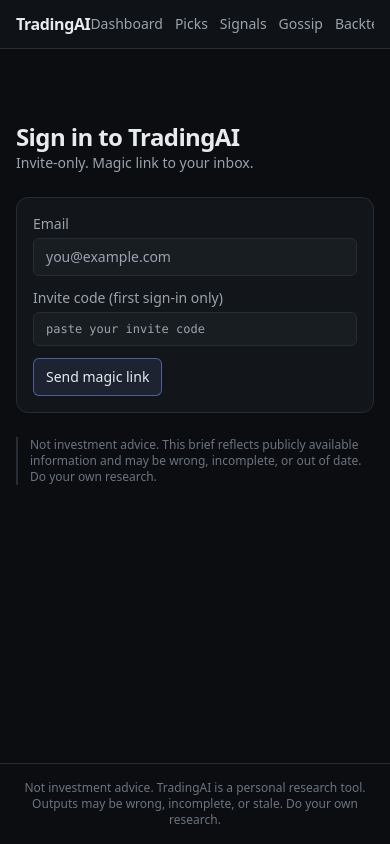
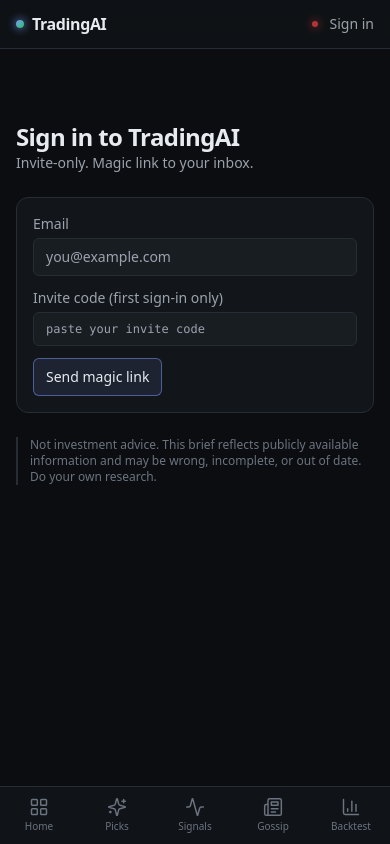
Before and after one commit to maruzin/TradingAI, a Next.js app in the folder apps/web/: page /login in a window 390 px wide. Built offline with nearby package versions, Linux system fonts and the light colour scheme; no server answers.

Commit message:
design: top loader, mobile bottom nav, health indicator, PWA manifest, refined header, Inter+JetBrainsMono fonts, iOS safe-area

```diff
--- a/apps/web/app/layout.tsx
+++ b/apps/web/app/layout.tsx
@@ -1,45 +1,85 @@
 import "./globals.css";
-import type { Metadata } from "next";
+import type { Metadata, Viewport } from "next";
+import { Inter, JetBrains_Mono } from "next/font/google";
 import Link from "next/link";
+import { Suspense } from "react";
 import { Providers } from "./providers";
 import { UserMenu } from "@/components/UserMenu";
+import { MobileNav } from "@/components/MobileNav";
+import { TopLoader } from "@/components/TopLoader";
+import { HealthIndicator } from "@/components/HealthIndicator";
+
+const inter = Inter({
+  subsets: ["latin"],
+  display: "swap",
+  variable: "--font-sans",
+});
+const mono = JetBrains_Mono({
+  subsets: ["latin"],
+  display: "swap",
+  variable: "--font-mono",
+});
 
 export const metadata: Metadata = {
   title: "TradingAI",
   description: "AI broker assistant — research & alerts. Not investment advice.",
+  manifest: "/manifest.json",
+  appleWebApp: {
+    capable: true,
+    statusBarStyle: "black-translucent",
+    title: "TradingAI",
+  },
+};
+
+export const viewport: Viewport = {
+  themeColor: "#0b0d10",
+  width: "device-width",
+  initialScale: 1,
+  viewportFit: "cover",
+  userScalable: true,
 };
 
 export default function RootLayout({ children }: { children: React.ReactNode }) {
   return (
-    <html lang="en" className="dark">
-      <body>
+    <html lang="en" className={`dark ${inter.variable} ${mono.variable}`}>
+      <body className="font-sans">
         <Providers>
-          <div className="min-h-screen flex flex-col">
-            <header className="border-b border-line bg-bg-soft/70 backdrop-blur sticky top-0 z-10">
-              <div className="mx-auto max-w-6xl px-4 py-3 flex items-center justify-between">
-                <Link href="/" className="font-semibold tracking-tight">
+          <Suspense fallback={null}>
+            <TopLoader />
+          </Suspense>
+          <div className="min-h-screen flex flex-col safe-area-y">
+            <header className="border-b border-line bg-bg-soft/80 backdrop-blur sticky top-0 z-30 supports-[backdrop-filter]:bg-bg-soft/60">
+              <div className="mx-auto max-w-6xl px-4 py-3 flex items-center justify-between gap-3">
+                <Link href="/" className="font-semibold tracking-tight flex items-center gap-2 shrink-0">
+                  <span className="size-2 rounded-full bg-gradient-to-br from-accent to-bull shadow-[0_0_10px] shadow-accent" />
                   TradingAI
                 </Link>
-                <nav className="flex items-center gap-3 text-sm text-ink-muted overflow-x-auto whitespace-nowrap">
-                  <Link href="/" className="hover:text-ink">Dashboard</Link>
-                  <Link href="/picks" className="hover:text-ink">Picks</Link>
-                  <Link href="/signals" className="hover:text-ink">Signals</Link>
-                  <Link href="/gossip" className="hover:text-ink">Gossip</Link>
-                  <Link href="/backtest" className="hover:text-ink">Backtest</Link>
-                  <Link href="/alerts" className="hover:text-ink">Alerts</Link>
-                  <Link href="/thesis" className="hover:text-ink">Theses</Link>
+                {/* Desktop nav (≥sm); mobile uses bottom MobileNav instead */}
+                <nav className="hidden sm:flex items-center gap-3 text-sm text-ink-muted overflow-x-auto whitespace-nowrap">
+                  <Link href="/" className="hover:text-ink transition-colors">Dashboard</Link>
+                  <Link href="/picks" className="hover:text-ink transition-colors">Picks</Link>
+                  <Link href="/signals" className="hover:text-ink transition-colors">Signals</Link>
+                  <Link href="/gossip" className="hover:text-ink transition-colors">Gossip</Link>
+                  <Link href="/backtest" className="hover:text-ink transition-colors">Backtest</Link>
+                  <Link href="/alerts" className="hover:text-ink transition-colors">Alerts</Link>
+                  <Link href="/thesis" className="hover:text-ink transition-colors">Theses</Link>
+                </nav>
+                <div className="flex items-center gap-3">
+                  <HealthIndicator />
                   <UserMenu />
-                </nav>
+                </div>
               </div>
             </header>
 
-            <main className="mx-auto w-full max-w-6xl flex-1 px-4 py-6">
+            <main className="mx-auto w-full max-w-6xl flex-1 px-4 py-6 pb-24 sm:pb-6">
               {children}
             </main>
 
-            <footer className="border-t border-line text-center text-xs text-ink-soft py-4 px-4">
+            <footer className="border-t border-line text-center text-xs text-ink-soft py-4 px-4 hidden sm:block">
               Not investment advice. TradingAI is a personal research tool. Outputs may be wrong, incomplete, or stale. Do your own research.
             </footer>
+
+            <MobileNav />
           </div>
         </Providers>
       </body>
--- /dev/null
+++ b/apps/web/components/HealthIndicator.tsx
@@ -0,0 +1,52 @@
+"use client";
+import { useEffect, useState } from "react";
+import clsx from "clsx";
+
+type Status = "checking" | "ok" | "degraded" | "down";
+
+/**
+ * Tiny status dot in the header. Pings /api/backend/health every 60s. Green
+ * = backend healthy, yellow = degraded (e.g. some routes 5xx), red = down.
+ */
+export function HealthIndicator() {
+  const [status, setStatus] = useState<Status>("checking");
+  const [tooltip, setTooltip] = useState<string>("checking backend…");
+
+  useEffect(() => {
+    let cancelled = false;
+    const ping = async () => {
+      try {
+        const r = await fetch("/api/backend/healthz", { cache: "no-store" });
+        if (cancelled) return;
+        if (r.ok) {
+          setStatus("ok");
+          setTooltip("backend healthy");
+        } else {
+          setStatus("degraded");
+          setTooltip(`backend degraded (${r.status})`);
+        }
+      } catch (e) {
+        if (cancelled) return;
+        setStatus("down");
+        setTooltip(`backend unreachable: ${(e as Error).message.slice(0, 80)}`);
+      }
+    };
+    ping();
+    const id = setInterval(ping, 60_000);
+    return () => { cancelled = true; clearInterval(id); };
+  }, []);
+
+  const color = {
+    checking: "bg-ink-soft animate-pulse",
+    ok: "bg-bull shadow-[0_0_8px_rgb(34,197,94)]",
+    degraded: "bg-warn shadow-[0_0_8px_rgb(245,158,11)]",
+    down: "bg-bear shadow-[0_0_8px_rgb(239,68,68)] animate-pulse",
+  }[status];
+
+  return (
+    <span title={tooltip} className="flex items-center gap-1.5 text-xs text-ink-soft">
+      <span className={clsx("size-1.5 rounded-full transition-all", color)} />
+      <span className="hidden sm:inline">{status}</span>
+    </span>
+  );
+}
--- /dev/null
+++ b/apps/web/components/MobileNav.tsx
@@ -0,0 +1,44 @@
+"use client";
+import Link from "next/link";
+import { usePathname } from "next/navigation";
+import clsx from "clsx";
+import { LayoutGrid, Sparkles, Activity, Newspaper, BarChart3, Bell, FileText } from "lucide-react";
+
+const ITEMS = [
+  { href: "/",         label: "Home",     Icon: LayoutGrid },
+  { href: "/picks",    label: "Picks",    Icon: Sparkles },
+  { href: "/signals",  label: "Signals",  Icon: Activity },
+  { href: "/gossip",   label: "Gossip",   Icon: Newspaper },
+  { href: "/backtest", label: "Backtest", Icon: BarChart3 },
+];
+
+/**
+ * Bottom-tab navigation, mobile only. Hidden on ≥sm screens (header nav takes
+ * over). Touch targets are 44px+ per Apple HIG / Material guidelines.
+ */
+export function MobileNav() {
+  const pathname = usePathname();
+  return (
+    <nav className="sm:hidden fixed bottom-0 left-0 right-0 z-40 border-t border-line bg-bg-soft/95 backdrop-blur supports-[backdrop-filter]:bg-bg-soft/80">
+      <ul className="grid grid-cols-5">
+        {ITEMS.map(({ href, label, Icon }) => {
+          const active = pathname === href || (href !== "/" && pathname.startsWith(href));
+          return (
+            <li key={href}>
+              <Link
+                href={href}
+                className={clsx(
+                  "flex flex-col items-center justify-center gap-0.5 py-2.5 text-[10px] transition-colors",
+                  active ? "text-accent" : "text-ink-soft hover:text-ink",
+                )}
+              >
+                <Icon className="size-5" strokeWidth={active ? 2.5 : 1.75} />
+                <span>{label}</span>
+              </Link>
+            </li>
+          );
+        })}
+      </ul>
+    </nav>
+  );
+}
--- /dev/null
+++ b/apps/web/components/TopLoader.tsx
@@ -0,0 +1,36 @@
+"use client";
+import { useEffect, useState } from "react";
+import { usePathname, useSearchParams } from "next/navigation";
+
+/**
+ * Vercel/Linear-style top progress bar that animates on every route change.
+ * Sits at the top of the viewport, ~2px tall, accent gradient.
+ */
+export function TopLoader() {
+  const pathname = usePathname();
+  const sp = useSearchParams();
+  const [visible, setVisible] = useState(false);
+  const [progress, setProgress] = useState(0);
+
+  useEffect(() => {
+    setVisible(true);
+    setProgress(15);
+    const t1 = setTimeout(() => setProgress(45), 120);
+    const t2 = setTimeout(() => setProgress(80), 380);
+    const t3 = setTimeout(() => {
+      setProgress(100);
+      setTimeout(() => { setVisible(false); setProgress(0); }, 220);
+    }, 700);
+    return () => { clearTimeout(t1); clearTimeout(t2); clearTimeout(t3); };
+  }, [pathname, sp]);
+
+  if (!visible) return null;
+  return (
+    <div className="fixed top-0 left-0 right-0 z-[100] h-[2px] pointer-events-none">
+      <div
+        className="h-full bg-gradient-to-r from-accent via-bull to-accent transition-all duration-300 ease-out shadow-[0_0_8px_var(--tw-shadow-color)] shadow-accent"
+        style={{ width: `${progress}%` }}
+      />
+    </div>
+  );
+}
```
Also changed, not shown: apps/web/public/manifest.json (added).
